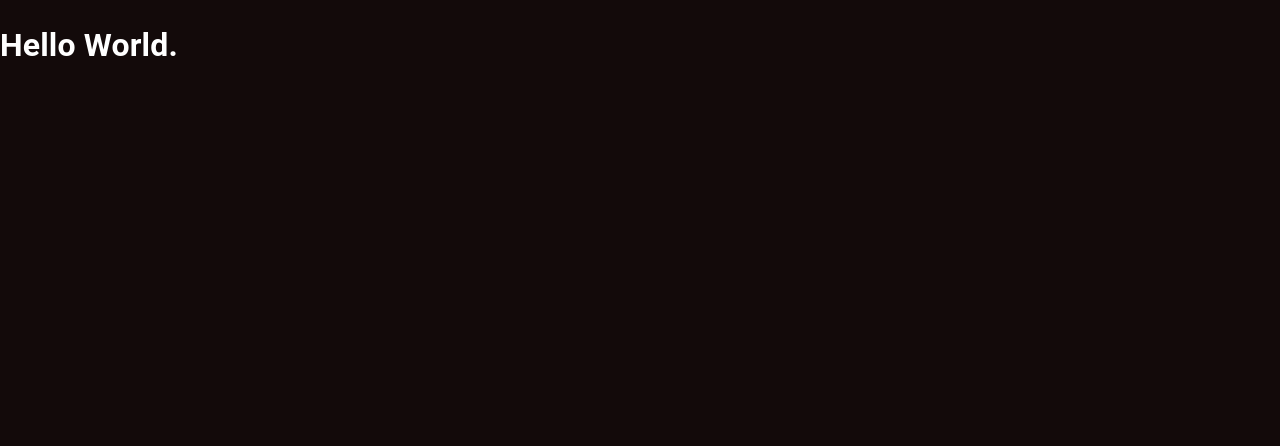
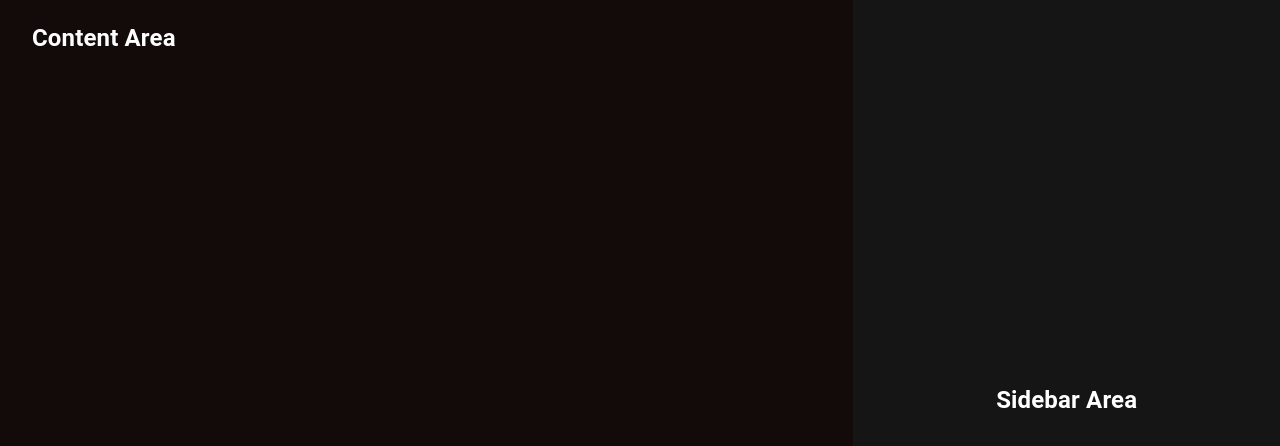
Before and after one commit to AlexMamani85/todo_react, a React (Create React App) app: page / in a window 1280 px wide. Shown: the top 446 px of the page. Built offline with nearby package versions, Linux system fonts and the light colour scheme.

Commit message:
CHORE: create first page

```diff
--- a/src/App.tsx
+++ b/src/App.tsx
@@ -2,12 +2,13 @@
 import React, { FC, ReactElement } from 'react';
 
 import { customTheme } from './theme/customTheme';
+import { Dashboard } from './pages/dashboard/dashboard';
 
 const App: FC = (): ReactElement => {
   return (
     <ThemeProvider theme={customTheme}>
       <CssBaseline />
-      <h1>Hello World.</h1>
+      <Dashboard></Dashboard>
     </ThemeProvider>
   );
 };
--- /dev/null
+++ b/src/pages/dashboard/dashboard.tsx
@@ -0,0 +1,29 @@
+import React, { FC, ReactElement } from 'react';
+import { Grid } from '@mui/material';
+
+export const Dashboard: FC = (): ReactElement => {
+    return(
+      <Grid container minHeight="100vh" p={0} m={0} >
+          <Grid item md={8} px={4}>
+              <h2>Content Area</h2>
+          </Grid>
+          <Grid
+            item
+            md={4}
+            sx={{
+              height: '100vh',
+              position: 'fixed',
+              right: 0,
+              top: 0,
+              width: '100%',
+              backgroundColor: 'background.paper',
+              display: 'flex',
+              justifyContent: 'center',
+              flexDirection: 'column',
+              alignItems: 'center',
+            }}>
+              <h2>Sidebar Area</h2>
+          </Grid>
+      </Grid>
+    );
+};
```
